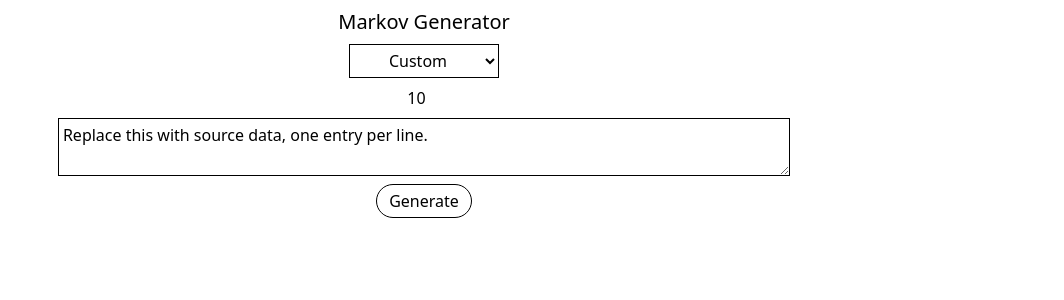
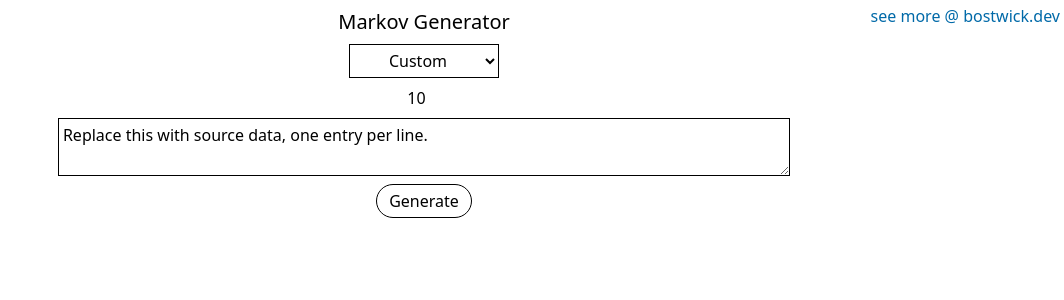
Before and after one commit to bost-ty/markov-gen, a SvelteKit app: page / in a window 1280 px wide. Shown: the top 300 px of the page, without its empty margins (216-1280 px from the left). Built offline with nearby package versions, Linux system fonts and the light colour scheme.

Commit message:
feat(layout): add link to bostwick.dev

```diff
--- a/src/routes/+layout.svelte
+++ b/src/routes/+layout.svelte
@@ -7,4 +7,10 @@
 	let { children } = $props();
 </script>
 
+<div class="absolute top-1 right-1">
+	<a class="text-sky-700 hover:text-sky-800"
+	   href="https://bostwick.dev"
+	>see more @ bostwick.dev</a>
+</div>
+
 {@render children()}
```
